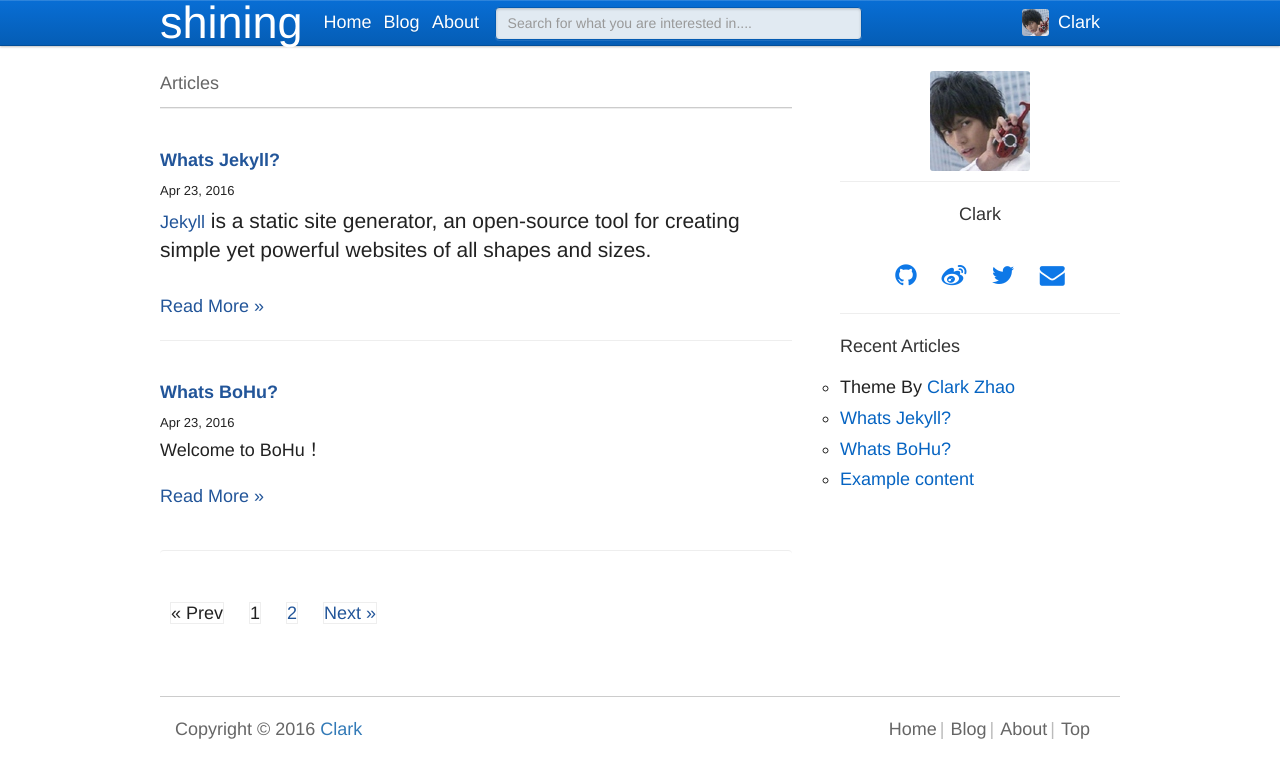
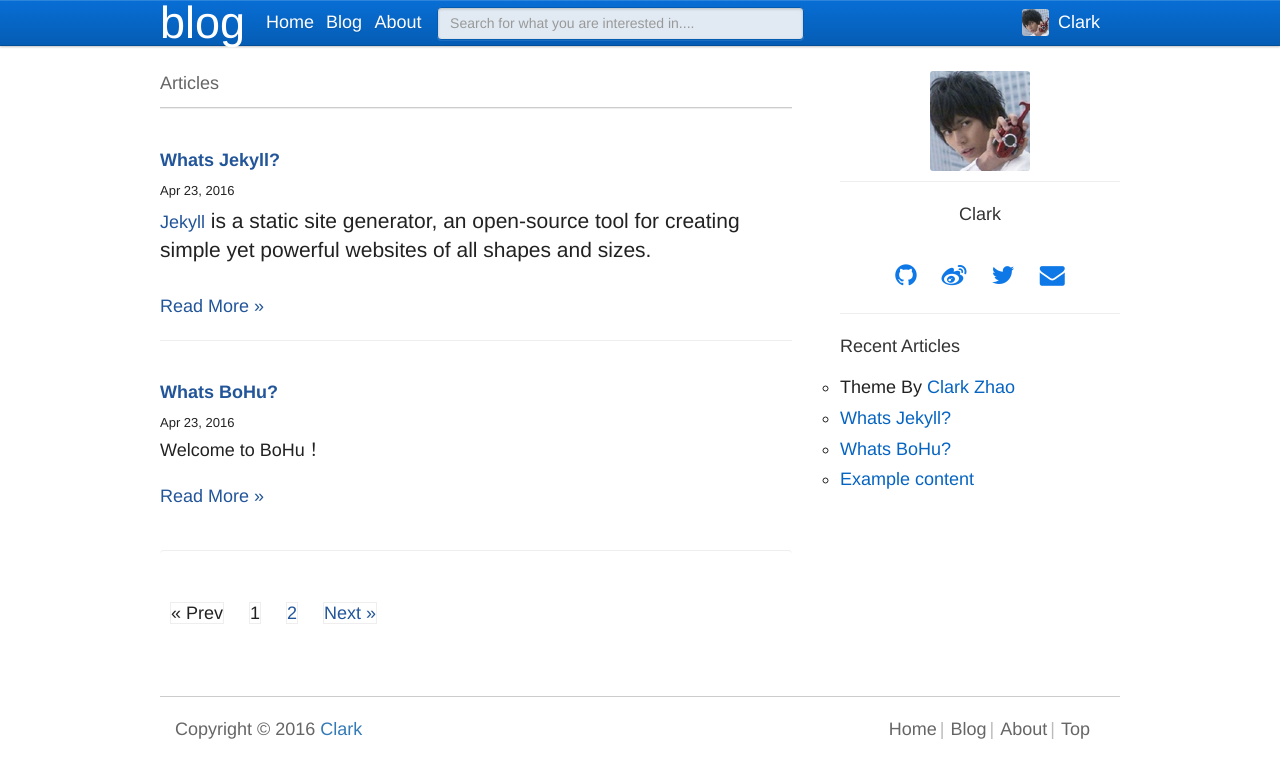
Before and after one commit to magic5650/blog, a Jekyll site: the page built from index.html, in a window 1280 px wide. Shown: the top 778 px of the page. Built offline with Jekyll 4.4.1, drawn with Linux system fonts in a browser that asks for light colours; the list of posts is cut into pages by our own code; comment, search, counter and statistics services are not loaded.

Commit message:
Signed-off-by: magic5650 <magic5650@126.com>

```diff
--- a/_config.yml
+++ b/_config.yml
@@ -1,5 +1,5 @@
 # Site settings
-title: shining
+title: blog
 url: "http://zhaoyuxiang.cn/blog"    # the protocol and hostname of your site, eg. `http://zhaoyuxiang.cn/blog`
 baseurl: "" # the prefix of your site uri, eg. `/bohu-jekyll-theme` or just one slash `/`
 #timezone: Asia/Shanghai
```
Also changed, not shown: 3 other files.
